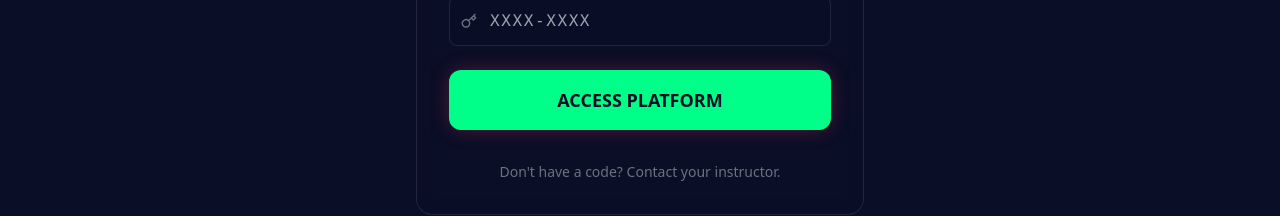
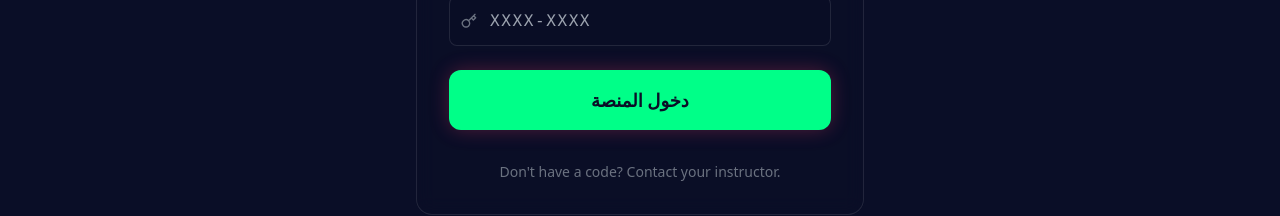
Before and after one commit to mohammedtarek206/Mr.Code, a Next.js app: page /login in a window 1280 px wide. Shown: the part 618-834 px from the top of the page. Built offline with nearby package versions, Linux system fonts and the light colour scheme.

Commit message:
Fix: Final stability for student codes

```diff
--- a/app/login/page.tsx
+++ b/app/login/page.tsx
@@ -144,7 +144,7 @@ export default function StudentLoginPage() {
                         disabled={loading}
                         className="w-full bg-accent py-4 rounded-xl text-dark font-black text-lg hover:scale-[1.02] active:scale-[0.98] transition-all disabled:opacity-50 shadow-[0_0_20px_rgba(235,53,101,0.3)]"
                     >
-                        {loading ? 'Validating...' : 'ACCESS PLATFORM'}
+                        {loading ? 'جاري التحقق من الكود...' : 'دخول المنصة'}
                     </button>
                 </form>
 
```
